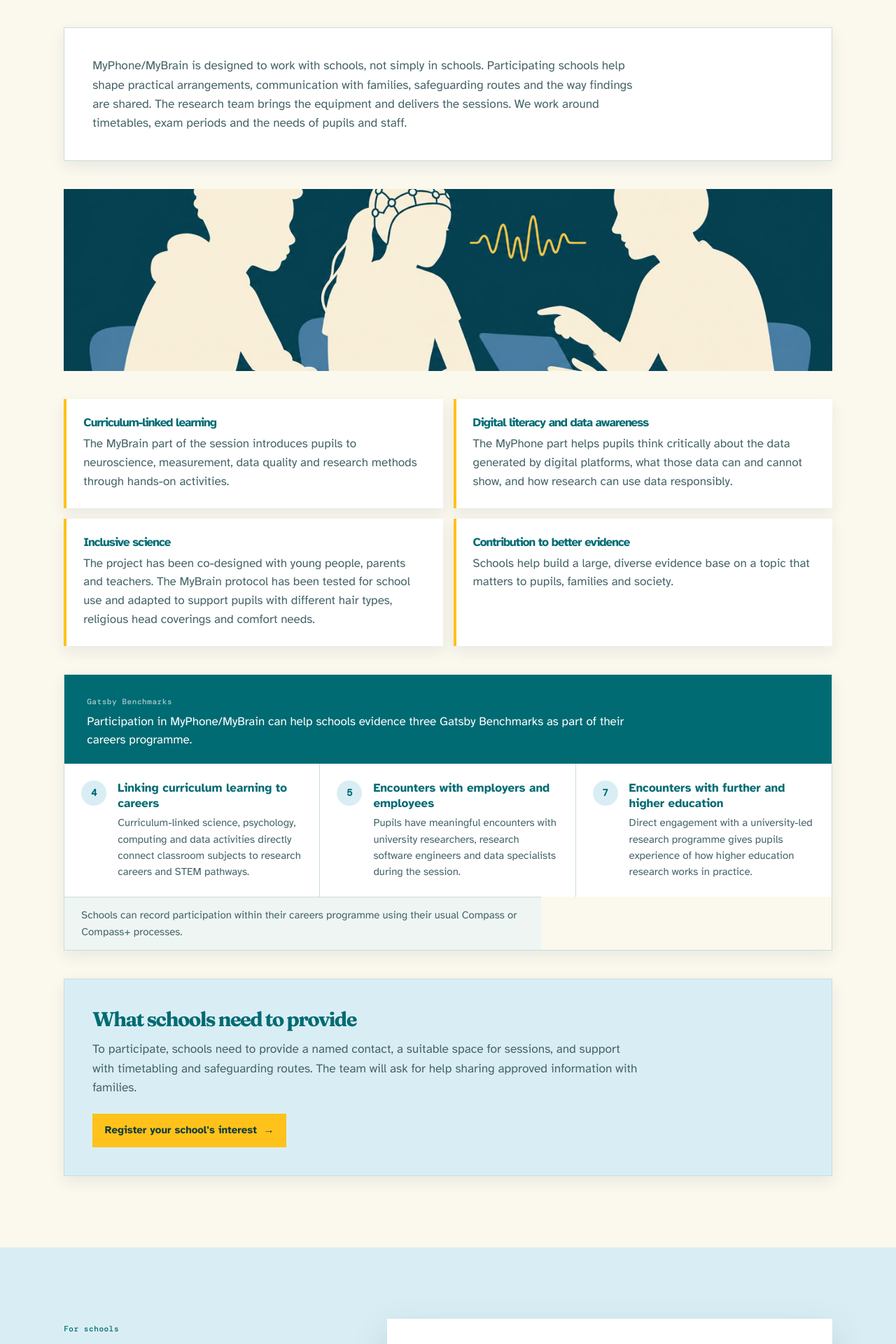
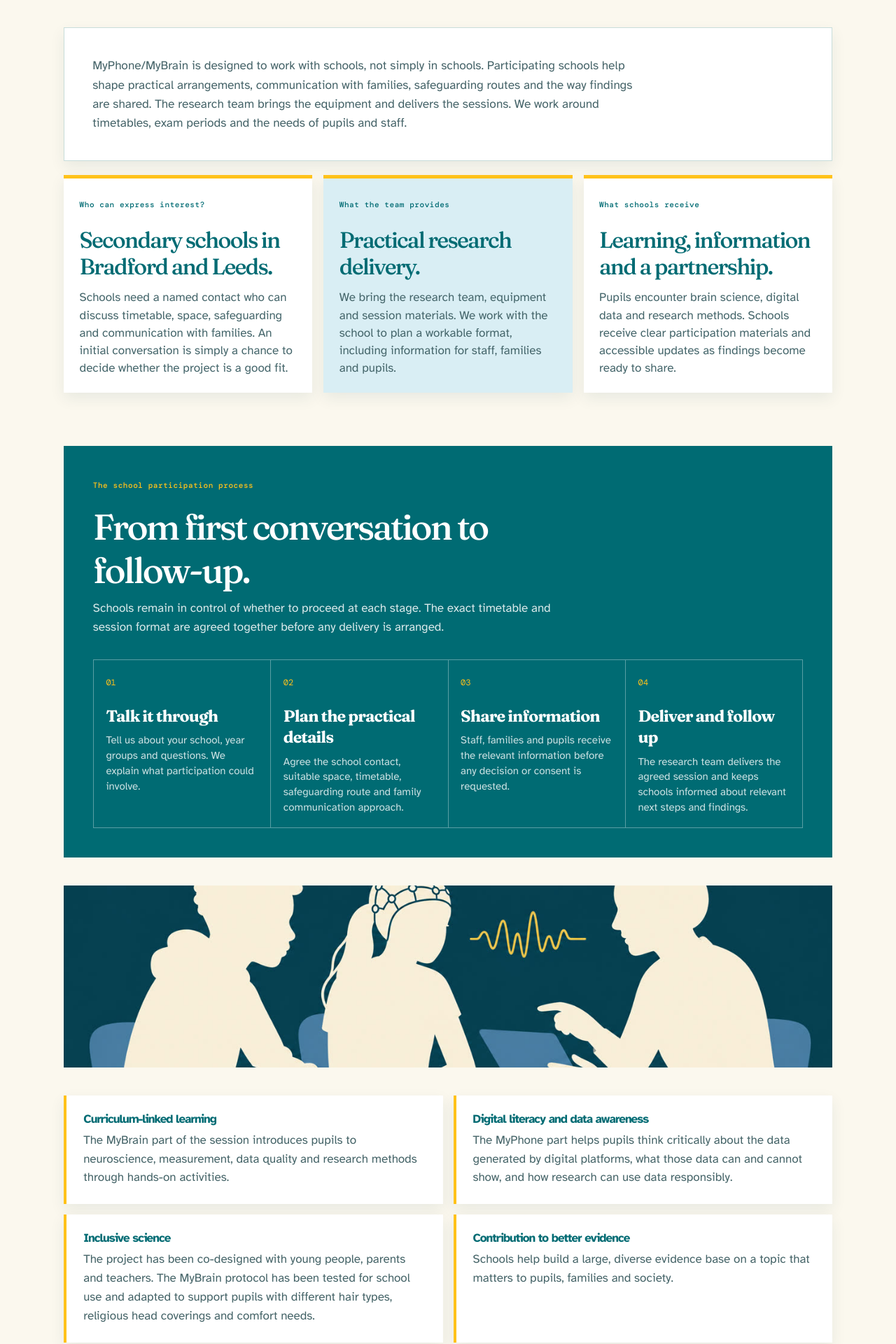
Before and after one commit to faisalmushtaq/myphone-mybrain, a Jekyll site: the page built from schools.md, in a window 1280 px wide. Shown: the part 947-2867 px from the top of the page at 70% size. Built offline with Jekyll 4.4.1, drawn with Linux system fonts in a browser that asks for light colours; some of the changed text lies outside the part shown.

Commit message:
Clarify school participation journey

```diff
--- a/_includes/for_schools.html
+++ b/_includes/for_schools.html
@@ -10,6 +10,38 @@
       <div class="prose">
         {{ site.data.audience.for_schools.body | markdownify }}
       </div>
+    </div>
+
+    <div class="school-decision-grid reveal">
+      <article>
+        <p class="section-kicker">Who can express interest?</p>
+        <h3>Secondary schools in Bradford and Leeds.</h3>
+        <p>Schools need a named contact who can discuss timetable, space, safeguarding and communication with families. An initial conversation is simply a chance to decide whether the project is a good fit.</p>
+      </article>
+      <article>
+        <p class="section-kicker">What the team provides</p>
+        <h3>Practical research delivery.</h3>
+        <p>We bring the research team, equipment and session materials. We work with the school to plan a workable format, including information for staff, families and pupils.</p>
+      </article>
+      <article>
+        <p class="section-kicker">What schools receive</p>
+        <h3>Learning, information and a partnership.</h3>
+        <p>Pupils encounter brain science, digital data and research methods. Schools receive clear participation materials and accessible updates as findings become ready to share.</p>
+      </article>
+    </div>
+
+    <div class="school-process reveal">
+      <div class="school-process-intro">
+        <p class="section-kicker">The school participation process</p>
+        <h3>From first conversation to follow-up.</h3>
+        <p>Schools remain in control of whether to proceed at each stage. The exact timetable and session format are agreed together before any delivery is arranged.</p>
+      </div>
+      <ol>
+        <li><span>01</span><div><h4>Talk it through</h4><p>Tell us about your school, year groups and questions. We explain what participation could involve.</p></div></li>
+        <li><span>02</span><div><h4>Plan the practical details</h4><p>Agree the school contact, suitable space, timetable, safeguarding route and family communication approach.</p></div></li>
+        <li><span>03</span><div><h4>Share information</h4><p>Staff, families and pupils receive the relevant information before any decision or consent is requested.</p></div></li>
+        <li><span>04</span><div><h4>Deliver and follow up</h4><p>The research team delivers the agreed session and keeps schools informed about relevant next steps and findings.</p></div></li>
+      </ol>
     </div>
 
     <figure class="section-photo-banner section-photo-banner--short reveal">
@@ -51,7 +83,7 @@
       <div class="prose">
         {{ site.data.audience.for_schools.what_schools_need | markdownify }}
       </div>
-      <a href="#signup" class="btn btn-primary" style="margin-top:1.5rem;">Register your school's interest &nbsp;&rarr;</a>
+      <a href="#signup" class="btn btn-primary" style="margin-top:1.5rem;">Start a school conversation &nbsp;&rarr;</a>
     </div>
   </div>
 </section>
--- a/assets/css/moto-inspired.css
+++ b/assets/css/moto-inspired.css
@@ -155,6 +155,21 @@
 .document-card h3 { margin: 1.3rem 0 .7rem; color: var(--mpb-teal); font-size: clamp(1.55rem, 2.6vw, 2rem); }
 .document-card p { color: #416368; }
 .document-status { display: inline-block; margin-top: .8rem; color: var(--mpb-teal); font-family: var(--f-mono); font-size: .68rem; letter-spacing: .05em; text-transform: uppercase; }
+.school-decision-grid { margin-top: 1.25rem; display: grid; grid-template-columns: repeat(3, minmax(0, 1fr)); gap: 1rem; }
+.school-decision-grid article { padding: 1.4rem; border-top: 5px solid var(--mpb-yellow); background: #fff; box-shadow: var(--shadow-sm); }
+.school-decision-grid article:nth-child(2) { background: var(--mpb-mist); }
+.school-decision-grid h3 { margin: .55rem 0 .75rem; color: var(--mpb-teal); font-size: clamp(1.5rem, 2.6vw, 2rem); }
+.school-decision-grid p:not(.section-kicker) { color: #45666b; line-height: 1.48; }
+.school-process { margin-top: clamp(2.5rem, 6vw, 5rem); padding: clamp(1.5rem, 4vw, 2.6rem); background: var(--mpb-teal); color: #fff; }
+.school-process-intro { max-width: 670px; }
+.school-process .section-kicker { color: var(--mpb-yellow); }
+.school-process h3 { margin: .4rem 0 .7rem; color: #fff; font-size: clamp(2rem, 4vw, 3.4rem); }
+.school-process-intro > p:not(.section-kicker) { color: rgba(255,255,255,.85); }
+.school-process ol { margin: 2rem 0 0; padding: 0; display: grid; grid-template-columns: repeat(4, minmax(0, 1fr)); list-style: none; border-left: 1px solid rgba(255,255,255,.35); }
+.school-process li { min-height: 190px; padding: 1.1rem; border: 1px solid rgba(255,255,255,.35); border-left: 0; }
+.school-process li > span { color: var(--mpb-yellow); font-family: var(--f-mono); font-size: .75rem; }
+.school-process h4 { margin: 1.25rem 0 .6rem; color: #fff; font-family: var(--f-serif); font-size: 1.45rem; letter-spacing: -.04em; }
+.school-process li p { margin: 0; color: rgba(255,255,255,.8); font-size: .94rem; line-height: 1.45; }
 .invite-next-box { padding: clamp(1.5rem, 4vw, 2.5rem); border: 1px solid var(--mpb-line); border-top: 6px solid var(--mpb-yellow); background: #fff; box-shadow: var(--shadow-sm); }
 .invite-next-box h2 { max-width: 16ch; margin: 0 0 1rem; color: var(--mpb-teal); font-size: clamp(2.3rem, 5vw, 4rem); }
 .invite-next-box p { max-width: 58ch; color: #46676b; font-size: 1.08rem; }
@@ -335,6 +350,9 @@
   .pathway-grid { grid-template-columns: 1fr; }
   .documents-grid { grid-template-columns: 1fr; }
   .documents-callout { align-items: flex-start; flex-direction: column; }
+  .school-decision-grid { grid-template-columns: 1fr; }
+  .school-process ol { grid-template-columns: 1fr; border-top: 1px solid rgba(255,255,255,.35); border-left: 0; }
+  .school-process li { min-height: 0; border-top: 0; border-left: 1px solid rgba(255,255,255,.35); }
   .invitation-actions { flex-direction: column; align-items: stretch; row-gap: 1.1rem; }
   .invitation-actions .btn { width: 100%; justify-content: center; }
   .stat-row, .audience-grid, .benefit-grid, .promise-grid, .workshop-grid, .aims-grid, .resources-placeholder, .signup-layout { grid-template-columns: 1fr; }
```
